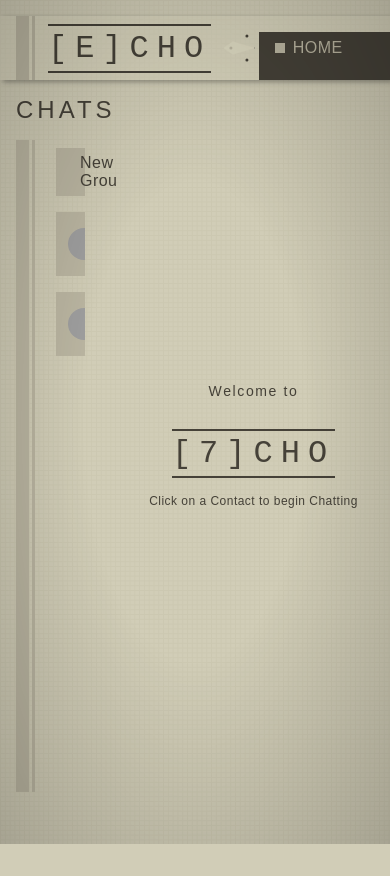
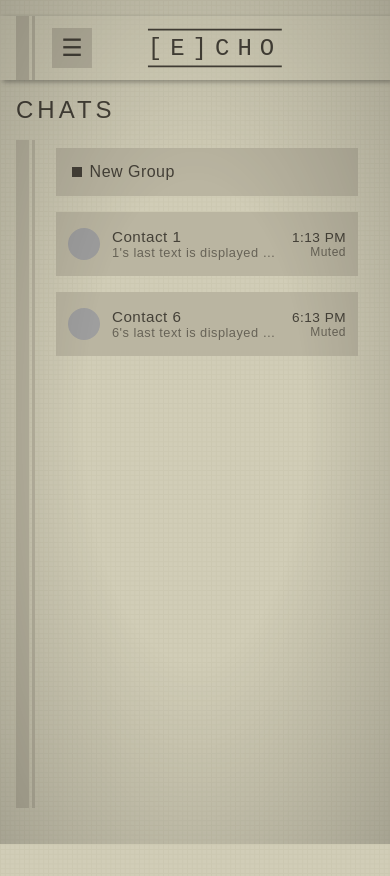
Before and after one commit to docot04/echo-messenger, a React (Vite) app in the folder frontend/: page / in a window 390 px wide. Before the commit the page ends 844 px from the top, so only its background shows below. Built offline with nearby package versions, Linux system fonts and the light colour scheme; grey boxes are pictures that could not be loaded; a web font is replaced by a local one.

Commit message:
mobileview finalized

```diff
--- a/frontend/src/App.tsx
+++ b/frontend/src/App.tsx
@@ -1,8 +1,9 @@
-import { WebView } from "./application";
+import { MobileView } from "./application";
 const App = () => {
   return (
     <div>
-      <WebView />
+      <MobileView />
+      {/* <WebView /> */}
     </div>
   );
 };
--- a/frontend/src/application/index.ts
+++ b/frontend/src/application/index.ts
@@ -1,8 +1,8 @@
 import "./auth/AuthPage.scss";
 export { AuthPage } from "./auth/AuthPage";
 
-// import "./mobile/MobileView.scss";
-// export { MobileView } from "./mobile/MobileView";
+import "./mobile/MobileView.scss";
+export { MobileView } from "./mobile/MobileView";
 
 import "./web/WebView.scss";
 export { WebView } from "./web/WebView";
--- /dev/null
+++ b/frontend/src/application/mobile/MobileView.scss
@@ -0,0 +1,15 @@
+.mobile {
+  height: 100dvh;
+  width: 100%;
+  padding: 1rem 0;
+  overflow: hidden;
+  .drawer-content {
+    padding-left: 3.5rem;
+    display: flex;
+    flex-direction: column;
+    gap: 1rem;
+  }
+  .drawer-slidediv {
+    height: calc(100vh - 5.5rem);
+  }
+}
--- /dev/null
+++ b/frontend/src/application/mobile/MobileView.tsx
@@ -0,0 +1,76 @@
+import { useState } from "react";
+import { useLanguage } from "@/context";
+import {
+  NavbarMobile,
+  Contacts,
+  Chat,
+  Friends,
+  Settings,
+} from "@/components/layout";
+import { Drawer, Button, ExpandDiv } from "@/components/ui";
+
+export const MobileView = () => {
+  const { t } = useLanguage();
+  const [screen, setScreen] = useState<
+    "contacts" | "chat" | "friends" | "settings"
+  >("contacts");
+
+  const [drawerOpen, setDrawerOpen] = useState(false);
+
+  const goBack = () => {
+    setScreen("contacts");
+  };
+
+  const renderScreen = () => {
+    switch (screen) {
+      case "chat":
+        return <Chat />;
+      case "friends":
+        return <Friends />;
+      case "settings":
+        return <Settings />;
+      default:
+        return <Contacts openChat={() => setScreen("chat")} />;
+    }
+  };
+
+  return (
+    <div className="mobile">
+      <NavbarMobile
+        toggleDrawer={() => setDrawerOpen(true)}
+        canGoBack={screen !== "contacts"}
+        goBack={goBack}
+      />
+
+      <Drawer
+        open={drawerOpen}
+        onClose={() => setDrawerOpen(false)}
+        side="left"
+        title={t("nav.menu")}
+      >
+        <ExpandDiv scroll className="drawer-slidediv" bar="faded">
+          <div className="drawer-content">
+            <Button
+              box
+              text={t("nav.friends")}
+              onClick={() => {
+                setScreen("friends");
+                setDrawerOpen(false);
+              }}
+            />
+            <Button
+              box
+              text={t("nav.settings")}
+              onClick={() => {
+                setScreen("settings");
+                setDrawerOpen(false);
+              }}
+            />
+          </div>
+        </ExpandDiv>
+      </Drawer>
+
+      <div className="content">{renderScreen()}</div>
+    </div>
+  );
+};
--- a/frontend/src/components/layout/Contacts/Contacts.scss
+++ b/frontend/src/components/layout/Contacts/Contacts.scss
@@ -6,7 +6,6 @@
     font-size: 1.5rem;
   }
   .contacts-div {
-    height: calc(100vh - 12rem);
     .contacts-div-content {
       padding-left: 3.5rem;
       display: flex;
@@ -15,3 +14,13 @@
     }
   }
 }
+.web {
+  .contacts-div {
+    height: calc(100vh - 12rem);
+  }
+}
+.mobile {
+  .contacts-div {
+    height: calc(100vh - 11rem);
+  }
+}
--- a/frontend/src/components/layout/NavbarMobile/NavbarMobile.scss
+++ b/frontend/src/components/layout/NavbarMobile/NavbarMobile.scss
@@ -0,0 +1,46 @@
+.navbar-mobile {
+  height: 4rem;
+  position: relative;
+  .slide-inner {
+    position: relative;
+    display: flex;
+    align-items: center;
+    height: 100%;
+    padding: 0 1.25rem;
+  }
+  .slide-child {
+    margin: 0;
+  }
+
+  .slide-child:first-child {
+    z-index: 2;
+    flex-shrink: 0;
+    padding-left: 2rem;
+    button {
+      height: 2.5rem;
+      width: 2.5rem;
+      border: none;
+      background: var(--light-brown);
+      color: var(--dark-brown);
+      font-size: 1.5rem;
+      transition: all 0.2s ease;
+
+      &:hover {
+        background: var(--dark-brown);
+        color: var(--light-brown);
+        box-shadow: 3px 2px 5px #00000050;
+      }
+    }
+  }
+
+  .slide-child:nth-child(2) {
+    position: absolute;
+    left: 50%;
+    top: 50%;
+    transform: translate(-50%, -50%);
+    pointer-events: none;
+    .typography {
+      font-size: 1.5rem !important;
+    }
+  }
+}
--- a/frontend/src/components/layout/NavbarMobile/NavbarMobile.tsx
+++ b/frontend/src/components/layout/NavbarMobile/NavbarMobile.tsx
@@ -1,3 +1,24 @@
-export const NavbarMobile = () => {
-  return <div>NavbarMobile</div>;
+import { Typography, ExpandDiv } from "@/components/ui";
+import { useLanguage } from "@/context";
+
+type Props = {
+  toggleDrawer: () => void;
+  canGoBack: boolean;
+  goBack: () => void;
 };
+
+export const NavbarMobile = ({ toggleDrawer, canGoBack, goBack }: Props) => {
+  const { t } = useLanguage();
+
+  return (
+    <ExpandDiv bar="faded" className="navbar-mobile">
+      {canGoBack ? (
+        <button onClick={goBack}>{"<"}</button>
+      ) : (
+        <button onClick={toggleDrawer}>☰</button>
+      )}
+
+      <Typography text={t("echo")} glitch mono bordered />
+    </ExpandDiv>
+  );
+};
```
